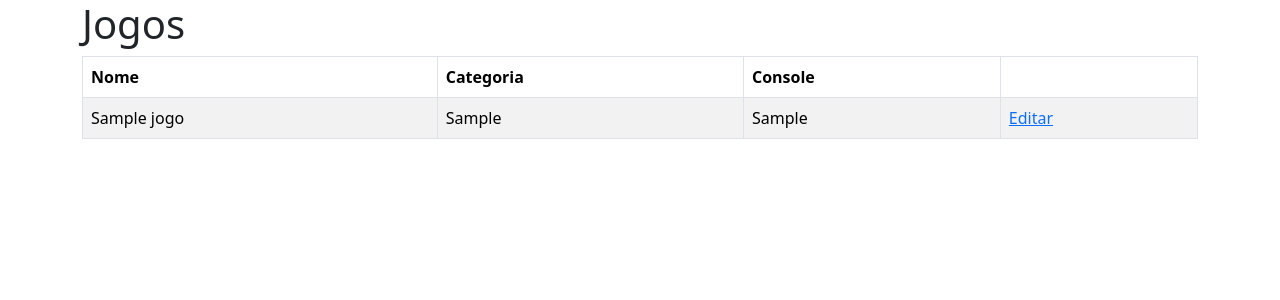
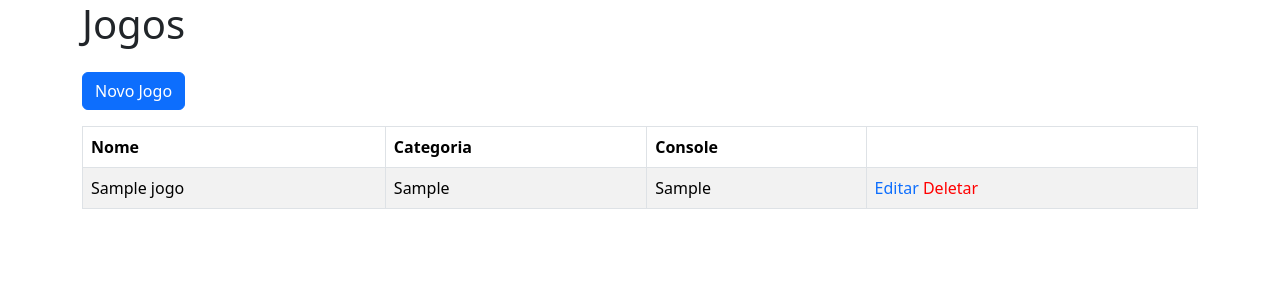
Before and after one commit to rogeriobgregorio/estudos-python, a Flask app: page / in a window 1280 px wide. Shown: the top 300 px of the page. Run offline with Flask 3, Linux system fonts and the light colour scheme; tables that the repository leaves empty or names only in its code hold one stand-in row (values such as "Sample post"); some libraries are stand-ins or nearby versions.

Commit message:
refactor: Refactor lista.html

```diff
--- a/jogoteca/templates/lista.html
+++ b/jogoteca/templates/lista.html
@@ -1,5 +1,6 @@
 {% extends "template.html" %} {% block conteudo %}
-<table class="table table-striped table-responsive table-bordered">
+<a class="btn btn-primary mt-3" href="{{ url_for('novo') }}">Novo Jogo</a>
+<table class="table table-striped table-responsive table-bordered mt-3">
   <thead class="thead-default">
     <tr>
       <th>Nome</th>
@@ -14,7 +15,21 @@
       <td>{{ jogo.nome }}</td>
       <td>{{ jogo.categoria }}</td>
       <td>{{ jogo.console }}</td>
-      <td><a href="{{ url_for('editar', id=jogo.id) }}">Editar</a></td>
+      <td>
+        <a
+          href="{{ url_for('editar', id=jogo.id) }}"
+          style="text-decoration: none"
+        >
+          Editar
+        </a>
+        <a
+          href="{{ url_for('deletar', id=jogo.id) }}"
+          style="text-decoration: none; color: red"
+          onclick="return confirm('Tem certeza que deseja deletar este jogo?');"
+        >
+          Deletar
+        </a>
+      </td>
     </tr>
     {% endfor %}
   </tbody>
```
